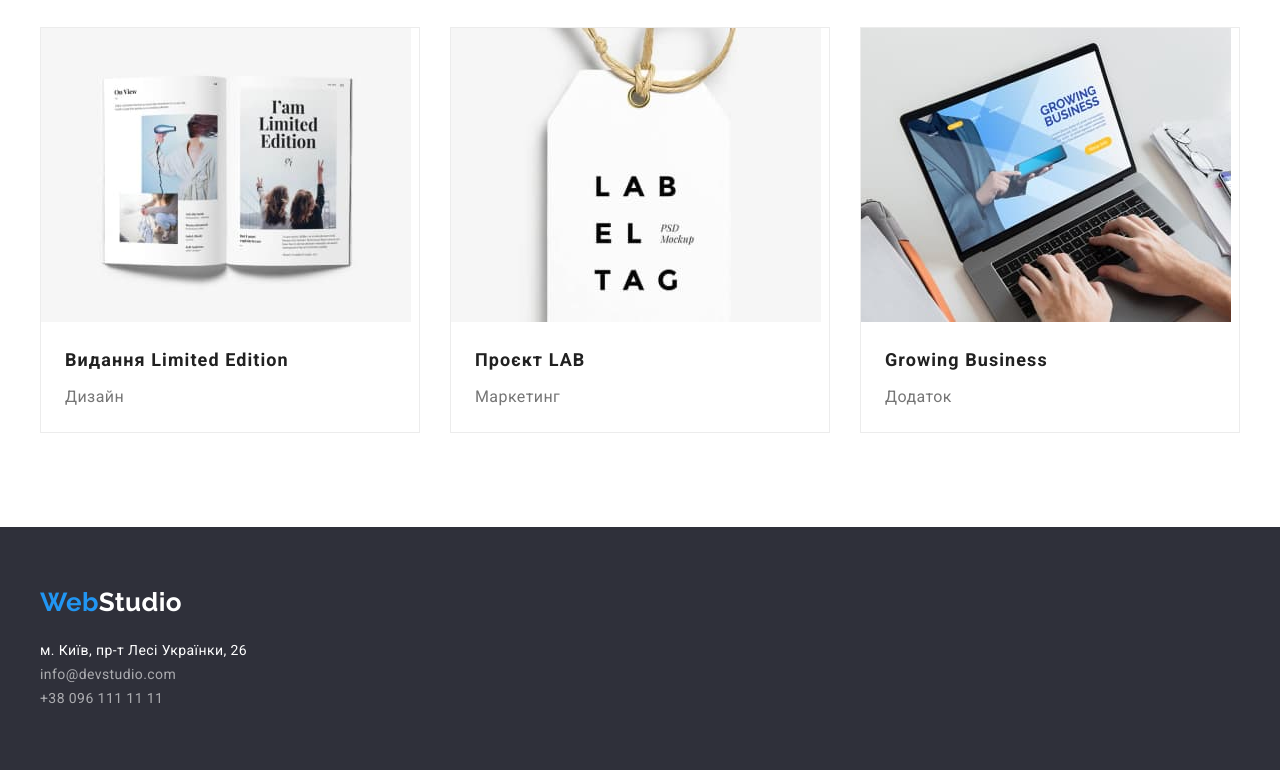
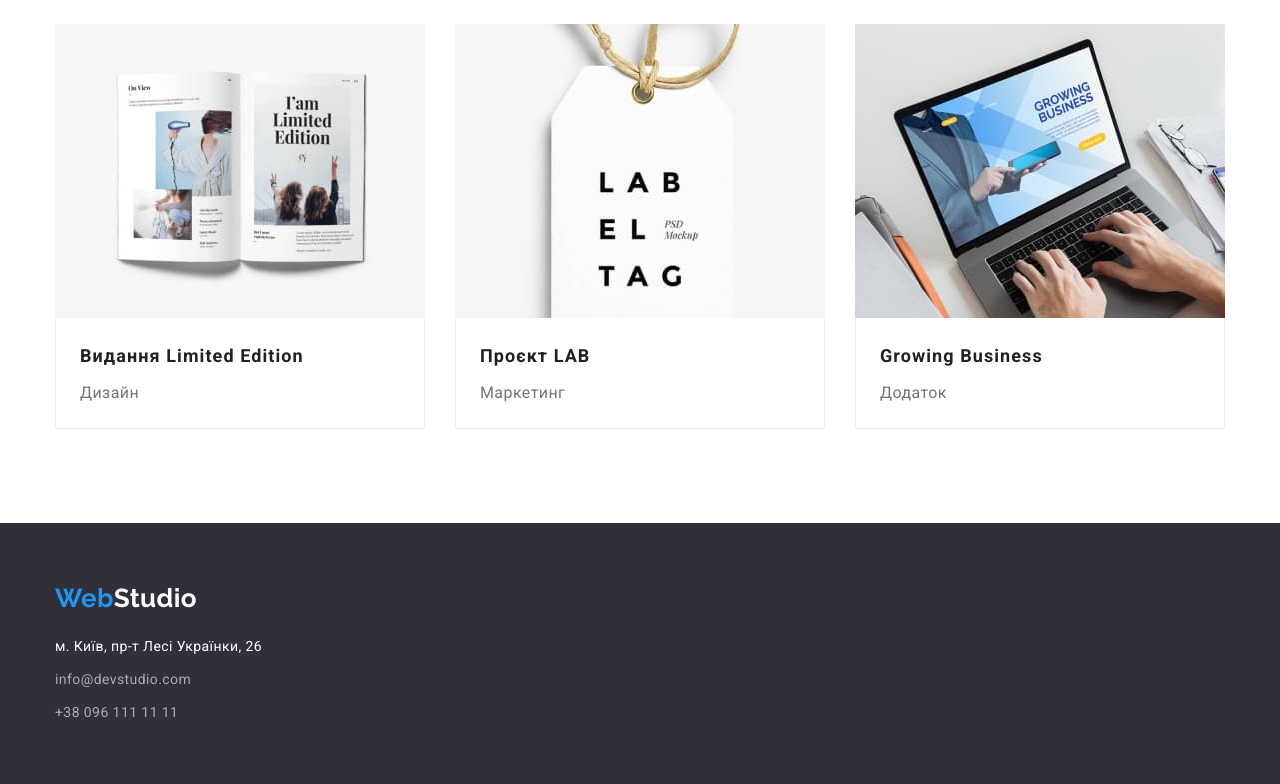
Before and after one commit to Yaroslava2022/goit-markup-hw-03, a plain HTML site: page portfolio.html in a window 1280 px wide. Shown: the part 1112-1896 px from the top of the page. Drawn offline with nearby package versions, Linux system fonts and the light colour scheme.

Commit message:
виправлена дз

```diff
--- a/css/styles.css
+++ b/css/styles.css
@@ -7,8 +7,9 @@
     --accent-color: #2196F3;
     --logo-header-color: #000000;
     --card-set-gap: 30px;
-    --card-shadow: drop-shadow(0px 4px 4px rgba(0, 0, 0, 0.25));
+    --border: 1px solid #ECECEC;
 }
+
 body {
     font-family: Roboto, sans-serif;
     color: var(--main-title-color);
@@ -53,12 +54,11 @@ img {
     margin-left: auto;
     margin-right: auto;
     width: 1200px;
-    padding: 0, 15px;
+    padding: 0 15px;
 }
 
 .header-container {
     display: flex;
-    justify-content: space-between;
     align-items: center;
    }
 .nav-header {
@@ -70,7 +70,7 @@ img {
     margin-right: 93px;
 }
 .page-header {
-    border: 1px solid #ECECEC;
+    border-bottom: var(--border);
 }
 .logo {
     font-family: 'Raleway';
@@ -86,6 +86,7 @@ img {
     display: flex;
     align-items: center;
     gap: 50px;
+    margin-left: auto;
 }
 
 
@@ -154,6 +155,7 @@ img {
     display: inline-block;
     min-width: 216px;
     border-radius: 6px;
+    border: none;
     padding: 10px 32px;
     font-family: inherit;
         font-weight: 700;
@@ -171,6 +173,10 @@ img {
 }
 /*-----------------Переваги----------------*/
 
+.section {
+    padding-top: 94px;
+    padding-bottom: 94px;
+}
 .advantages-section {
 padding-top: 94px;
 padding-bottom: 94px;
@@ -200,7 +206,7 @@ padding-bottom: 94px;
 }
 /*-----------------Наша діяльність----------------*/
 .activity-section {
-padding-bottom: 106px;
+padding-bottom: 94px;
 
 }
 .activity-list {
@@ -222,10 +228,7 @@ padding-bottom: 106px;
 
 .team-section {
     background-color: #F5F4FA;
-    padding-top: 94px;
-    padding-bottom: 94px;
-
-}
+   }
 
 .team-list {
     display: flex;
@@ -283,7 +286,9 @@ padding-bottom: 106px;
 
             color: var(--secondary-title-color);
 }
-
+.footer-item:not(:last-child) {
+    margin-bottom: 9px;
+}
 
 .footer-mail, .footer-tel {
     font-style: normal;
@@ -303,10 +308,6 @@ padding-bottom: 106px;
 /*-----------------PORTFOLIO----------------*/
 /*-----------------НАШІ ПРОЄКТИ----------------*/
 
-.project-section {
-    padding-top: 94px;
-    padding-bottom: 94px;
-}
 
 .nav-project-list {
     display: flex;
@@ -365,10 +366,12 @@ margin-bottom: 50px;
 }
 .card-thumb {
 padding: 20px 24px;
+border-right: var(--border);
+border-bottom: var(--border);
+border-left: var(--border);
 }
-.project-item {
-border: 1px solid #ECECEC;
-}
+
+
 .project-title {
   margin-bottom: 4px;
   font-weight: 700;
--- a/portfolio.html
+++ b/portfolio.html
@@ -42,7 +42,7 @@
 
     <main>
         <!--Проєкти-->
-<section class="project-section">
+<section class="section">
     <div class="container">
     <h1 hidden>Наші проєкти</h1>
     <ul class="nav-project-list list">
```
Also changed, not shown: index.html (+2 -2 lines).
